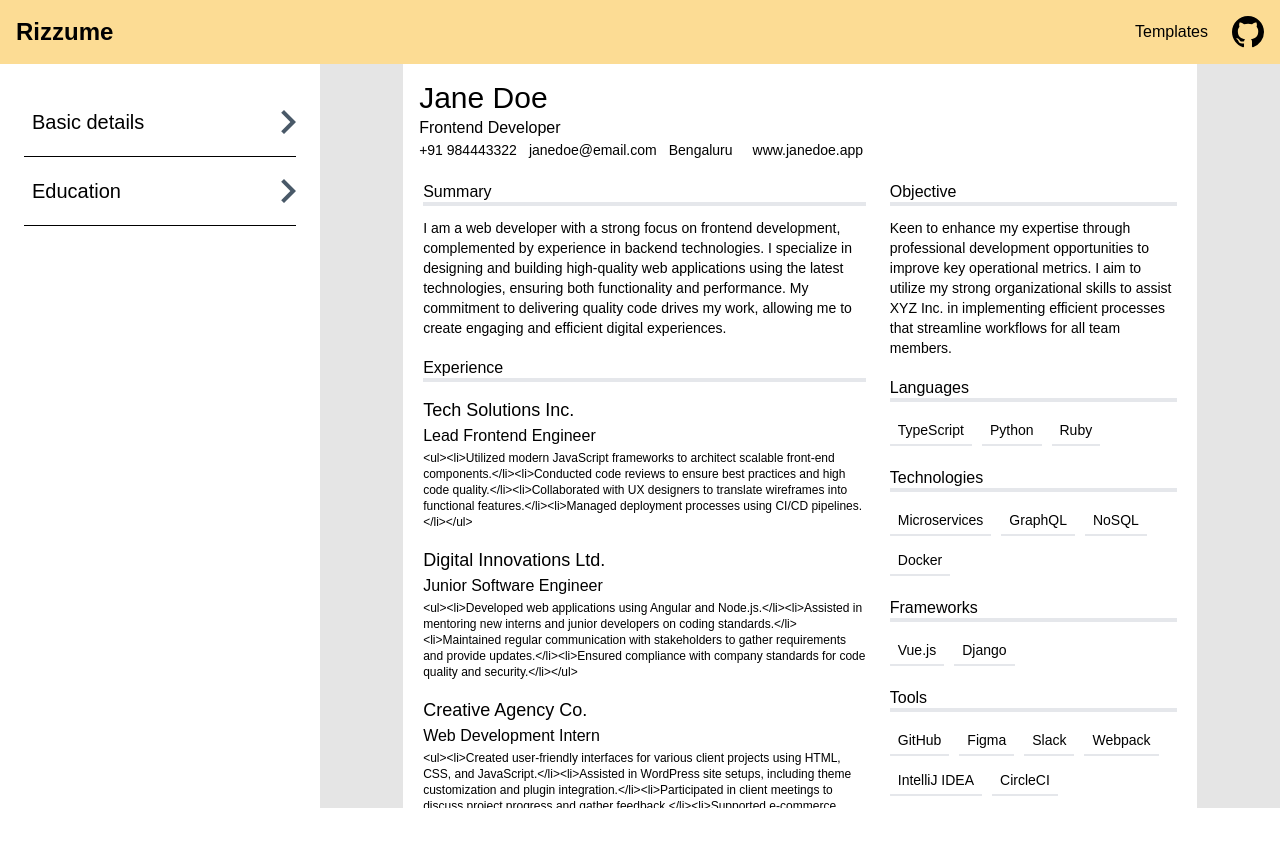
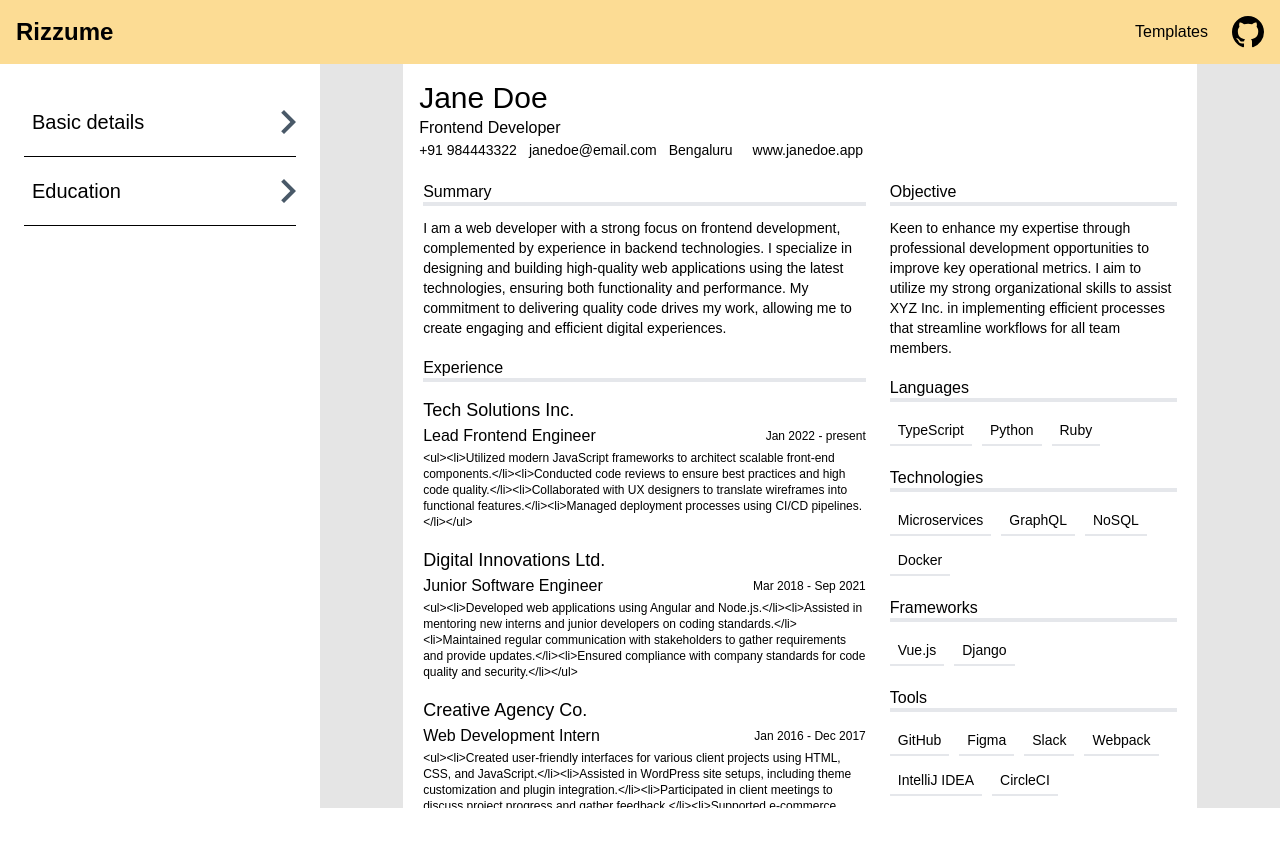
Before and after one commit to apurvabangali/rizzume, a React (Vite) app: page /builder in a window 1280 px wide. Shown: the top 846 px of the page. Built offline with nearby package versions, Linux system fonts and the light colour scheme; a web font is replaced by a local one.

Commit message:
fix: Update date handling to use Dayjs with dateParser function formatting

```diff
--- a/src/helpers/utils/index.ts
+++ b/src/helpers/utils/index.ts
@@ -1,5 +1,5 @@
 import type { Dayjs } from 'dayjs/index';
-import * as dayjs from 'dayjs';
+import dayjs from 'dayjs';
 
 export const dateParser = (dateValue: string | Dayjs | null, outputFormat = 'MMM YYYY') => {
   if (dateValue === null) return;
--- /dev/null
+++ b/src/stores/index.interface.ts
@@ -0,0 +1,99 @@
+import dayjs from 'dayjs';
+export interface ILocation {
+  address: string;
+  postalCode: string;
+  city: string;
+  countryCode: string;
+  region: string;
+}
+
+export interface IProfile {
+  network: string;
+  username: string;
+  url: string;
+}
+
+export interface IBasics {
+  name: string;
+  label: string;
+  image: string;
+  email: string;
+  phone: string;
+  url: string;
+  summary: string;
+  objective: string;
+  location: ILocation;
+  relExp: string;
+  totalExp: string;
+  profiles: IProfile[];
+}
+
+export interface IItem {
+  name: string;
+  level: number;
+}
+
+export interface ISkillsIntrf {
+  languages: IItem[];
+  frameworks: IItem[];
+  technologies: IItem[];
+  libraries: IItem[];
+  databases: IItem[];
+  tools: IItem[];
+  practices: IItem[];
+}
+
+export interface IWorkIntrf {
+  id: string;
+  name: string;
+  position: string;
+  url: string;
+  startDate: dayjs.Dayjs;
+  endDate: dayjs.Dayjs;
+  summary: string;
+  years: string;
+  highlights: string[];
+  isWorkingHere: boolean;
+  website: string;
+}
+
+export interface IEducation {
+  id: string;
+  institution: string;
+  url: string;
+  studyType: string;
+  area: string;
+  startDate: dayjs.Dayjs;
+  isStudyingHere: boolean;
+  endDate: dayjs.Dayjs;
+  score: string;
+  courses: string[];
+  website: string;
+}
+
+export interface IVolunteer {
+  id: string;
+  organization: string;
+  position: string;
+  url: string;
+  startDate: string | null;
+  endDate: string | null;
+  summary: string;
+  highlights: string[];
+  isVolunteeringNow: boolean;
+}
+
+export interface IAwards {
+  id: string;
+  title: string;
+  awarder: string;
+  date: dayjs.Dayjs;
+  summary: string;
+}
+
+export interface IResume {
+  basics: IBasics;
+  skills: ISkillsIntrf;
+  work: IWorkIntrf[];
+  education: IEducation[];
+}
--- a/src/stores/index.interface.tsx
+++ /dev/null
@@ -1,98 +0,0 @@
-export interface ILocation {
-    address: string;
-    postalCode: string;
-    city: string;
-    countryCode: string;
-    region: string;
-  }
-
-  export interface IProfile {
-    network: string;
-    username: string;
-    url: string;
-  }
-
-  export interface IBasics {
-    name: string;
-    label: string;
-    image: string;
-    email: string;
-    phone: string;
-    url: string;
-    summary: string;
-    objective: string;
-    location: ILocation;
-    relExp: string;
-    totalExp: string;
-    profiles: IProfile[];
-  }
-
-  export interface IItem {
-    name: string;
-    level: number;
-  }
-
-  export interface ISkillsIntrf {
-    languages: IItem[];
-    frameworks: IItem[];
-    technologies: IItem[];
-    libraries: IItem[];
-    databases: IItem[];
-    tools: IItem[];
-    practices: IItem[];
-  }
-
-  export interface IWorkIntrf {
-    id: string;
-    name: string;
-    position: string;
-    url: string;
-    startDate: Date;  // Replaced dayjs.Dayjs with Date
-    endDate: Date;    // Replaced dayjs.Dayjs with Date
-    summary: string;
-    years: string;
-    highlights: string[];
-    isWorkingHere: boolean;
-    website: string;
-  }
-
-  export interface IEducation {
-    id: string;
-    institution: string;
-    url: string;
-    studyType: string;
-    area: string;
-    startDate: Date;   // Replaced dayjs.Dayjs with Date
-    isStudyingHere: boolean;
-    endDate: Date;     // Replaced dayjs.Dayjs with Date
-    score: string;
-    courses: string[];
-    website: string;
-  }
-
-  export interface IVolunteer {
-    id: string;
-    organization: string;
-    position: string;
-    url: string;
-    startDate: string | null;
-    endDate: string | null;
-    summary: string;
-    highlights: string[];
-    isVolunteeringNow: boolean;
-  }
-
-  export interface IAwards {
-    id: string;
-    title: string;
-    awarder: string;
-    date: Date;  // Replaced dayjs.Dayjs with Date
-    summary: string;
-  }
-
-  export interface IResume {
-    basics: IBasics;
-    skills: ISkillsIntrf;
-    work: IWorkIntrf[];
-    education: IEducation[];
-  }
--- a/src/templates/formal/components/Awards.tsx
+++ b/src/templates/formal/components/Awards.tsx
@@ -1,4 +1,5 @@
 
+import { dateParser } from '../../../helpers/utils';
 import { IAwards } from '../../../stores/index.interface';
 import { SectionHeading } from '../atoms/SectionHeading';
 import { SectionList } from '../atoms/SectionList';
@@ -15,9 +16,7 @@ export const AwardSection = ({ awardsReceived }: { awardsReceived: IAwards[] })
 
       {awardsReceived.map((award: IAwards, index: number) => {
 
-const formattedDate = award.date instanceof Date ?
-award.date.toLocaleDateString() :
-'Invalid Date';
+
 
         return (
           <div key={index} className="pb-2">
@@ -25,7 +24,7 @@ award.date.toLocaleDateString() :
             <div className="flex justify-between awards-center">
               <SectionSubtitle label={award.awarder} />
               <div>
-                <p className="text-xs">{formattedDate}</p>
+              <p className="text-xs">{dateParser(award.date)}</p>
               </div>
             </div>
             <SectionList>
--- a/src/templates/formal/components/Education.tsx
+++ b/src/templates/formal/components/Education.tsx
@@ -1,8 +1,8 @@
-import React from 'react';
 import { IEducation } from '../../../stores/index.interface';
 import { SectionHeading } from '../atoms/SectionHeading';
 import { SectionSubtitle } from '../atoms/SectionSubtitle';
 import { SectionTitle } from '../atoms/SectionTitle';
+import { dateParser } from '../../../helpers/utils';
 
 
 export const EducationSection = ({ education }: { education: IEducation[] }) => {
@@ -12,8 +12,6 @@ export const EducationSection = ({ education }: { education: IEducation[] }) =>
     <SectionHeading title="Education" />
 
     {education.map((item: IEducation, index: number) => {
-
-
       return (
         <div key={index} className="py-2">
           <div>
@@ -22,9 +20,9 @@ export const EducationSection = ({ education }: { education: IEducation[] }) =>
               <SectionSubtitle label={item.institution} />
               <div className="flex gap-3">
                 <p className="text-xs">
-
+                  {dateParser(item.startDate)} -
+                  {item.isStudyingHere ? 'present' : dateParser(item.endDate)}
                 </p>
-                  {/* <p className="text-xs">60%</p> */}
               </div>
             </div>
           </div>
--- a/src/templates/formal/components/Work.tsx
+++ b/src/templates/formal/components/Work.tsx
@@ -1,4 +1,5 @@
 
+import { dateParser } from '../../../helpers/utils';
 import { IWorkIntrf } from '../../../stores/index.interface';
 import { SectionHeading } from '../atoms/SectionHeading';
 import { SectionList } from '../atoms/SectionList';
@@ -18,8 +19,8 @@ export const WorkSection = ({ experience }: { experience: IWorkIntrf[] }) => {
               <SectionSubtitle label={item.position} />
               <div>
                 <p className="text-xs">
-
-                  {item.isWorkingHere }
+                  {dateParser(item.startDate)} -{' '}
+                  {item.isWorkingHere ? 'present' : dateParser(item.endDate)}
                 </p>
               </div>
             </div>
```
Lines whose indentation alone changed are shown as unchanged.
